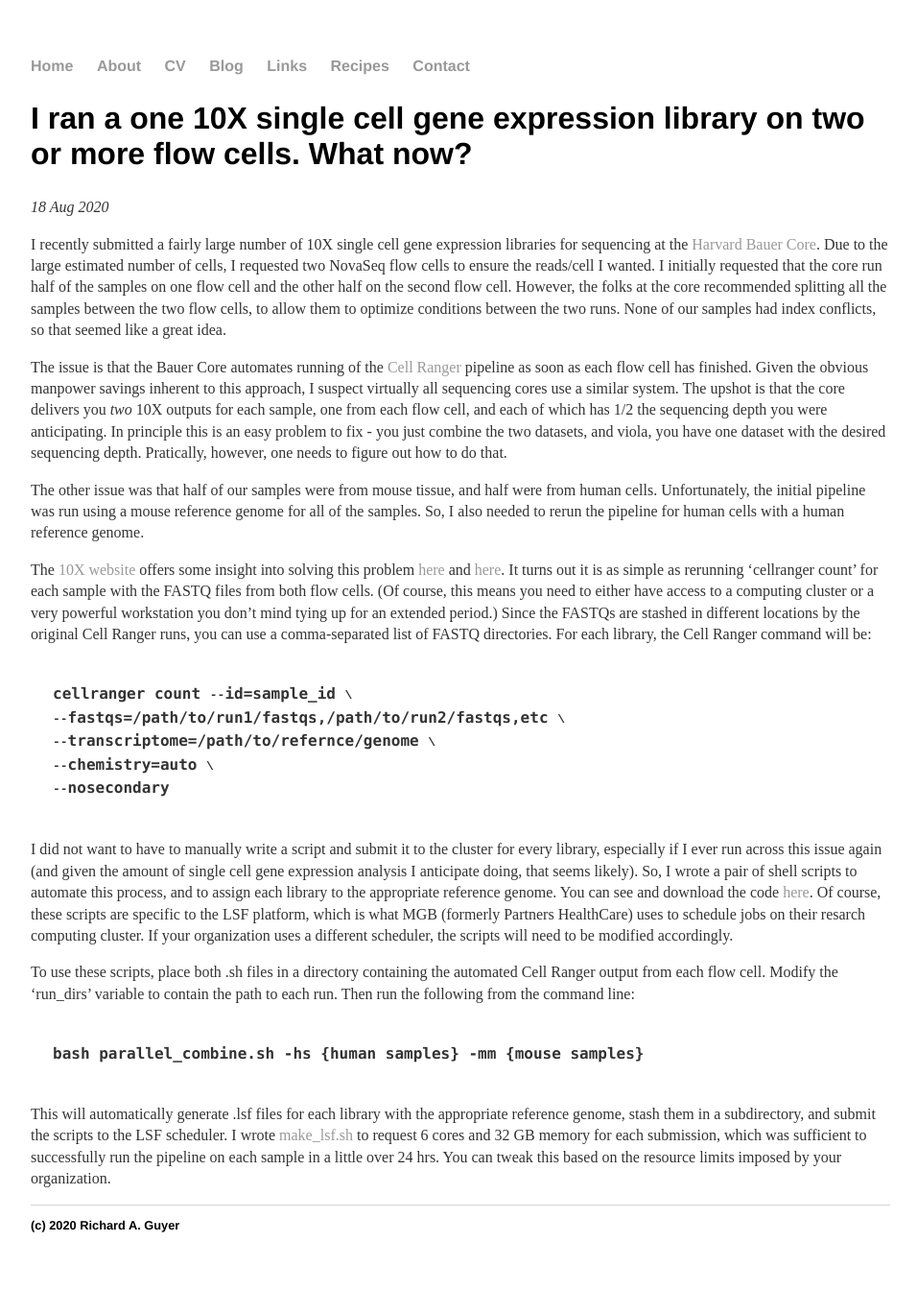
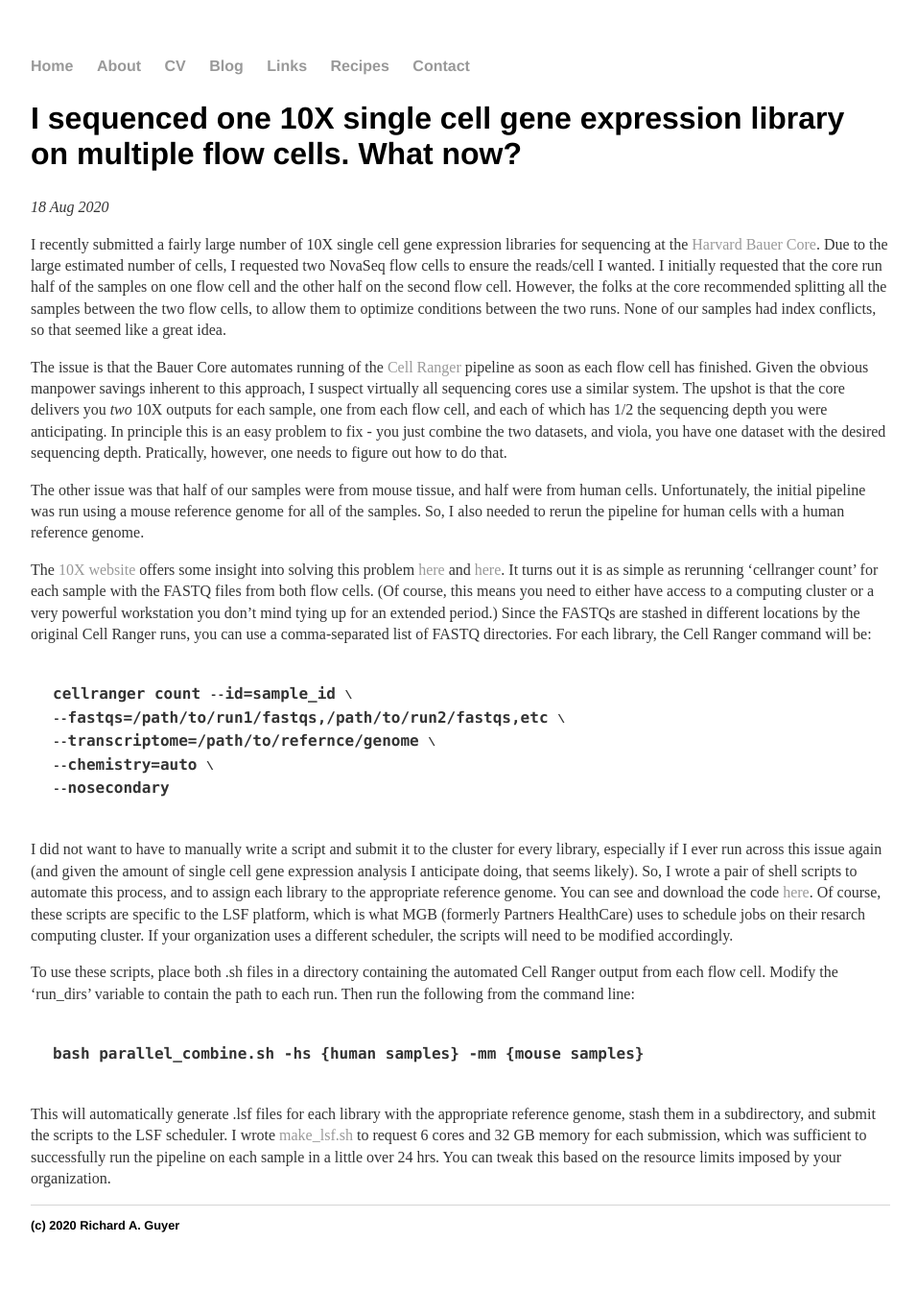
Before and after one commit to riguyer/riguyer.github.io, a Jekyll site: the page built from _posts/2020-08-18-combining-10X-runs-gem.md, in a window 1280 px wide. Shown: the whole page at 96% size, without its empty margins (160-1116 px from the left). Built offline with Jekyll 4.4.1, drawn with Linux system fonts in a browser that asks for light colours.

Commit message:
Update 2020-08-18-combining-10X-runs-gem.md

```diff
--- a/_posts/2020-08-18-combining-10X-runs-gem.md
+++ b/_posts/2020-08-18-combining-10X-runs-gem.md
@@ -1,6 +1,6 @@
 ---
 layout: posts
-title: "I ran a one 10X single cell gene expression library on two or more flow cells. What now?"
+title: "I sequenced one 10X single cell gene expression library on multiple flow cells. What now?"
 date: 2020-08-18
 ---
 
```
